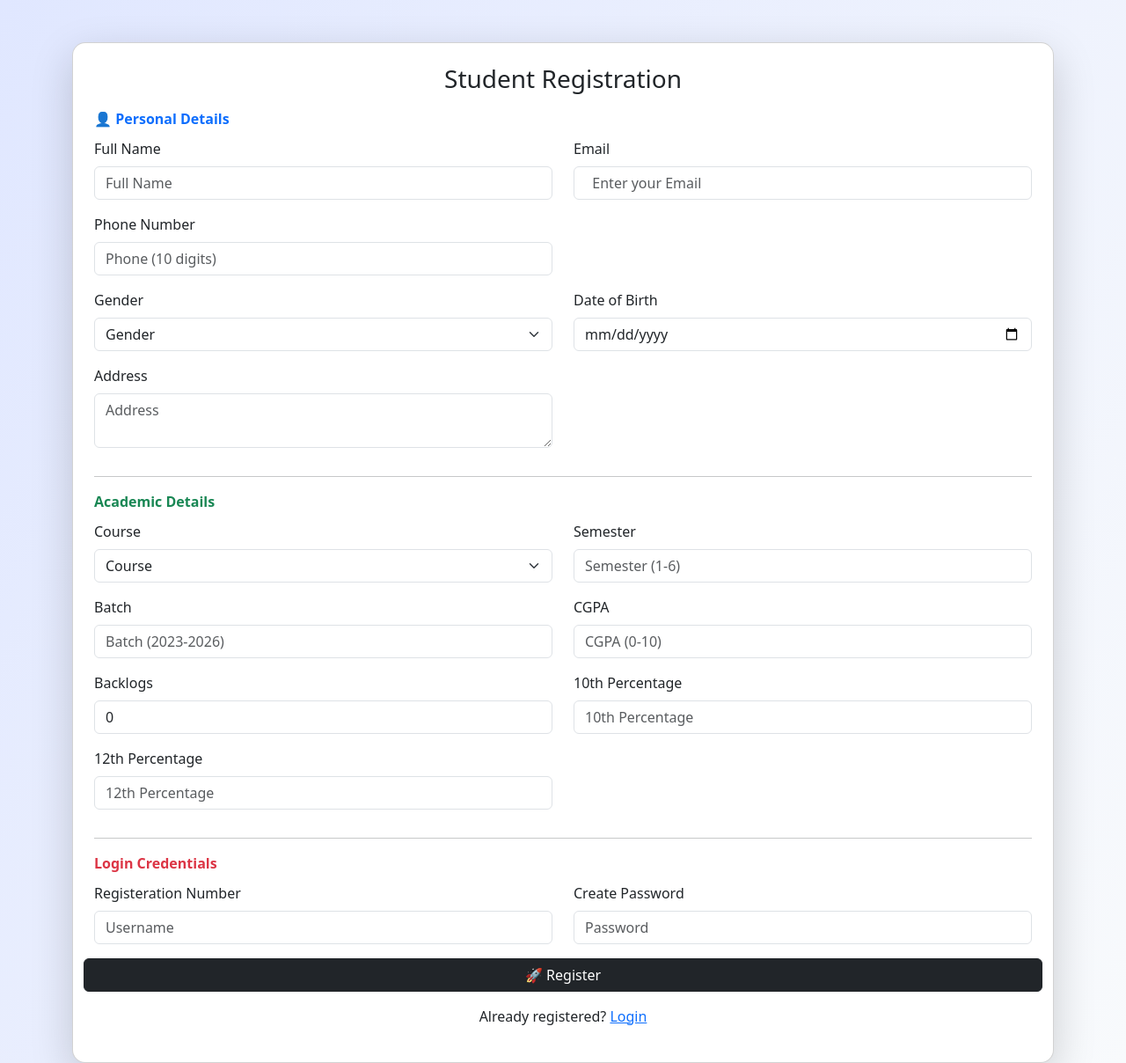
After one commit to Sultana-F/NovaSphere, a Flask app: page /register in a window 1280 px wide. The commit adds this page. Shown: the whole page at 88% size. Run offline with Flask 3, Linux system fonts and the light colour scheme.

Commit message:
the student registration page

```diff
--- a/placement/app.py
+++ b/placement/app.py
@@ -11,7 +11,7 @@ load_dotenv()
 from logicemail import  mail,send_email
 import os
 from datetime import datetime, timezone, timedelta
-
+import re
 
 
 
@@ -60,7 +60,7 @@ ROLE_DASHBOARD = {
 # ─── Routes ─────────────────────────────────────────────────────────────────
 
 @app.route('/')
-def index():
+def home():
     from flask_jwt_extended import decode_token
     token = request.cookies.get('access_token_cookie')
     user = None
@@ -76,6 +76,10 @@ def index():
 @app.route('/user')
 def loginpage():
     return render_template('login.html')
+
+@app.route('/register')
+def register():
+    return render_template('studentReg.html')
 
 
 
@@ -248,10 +252,92 @@ def reset_password(token):
     return render_template('reset_password.html', token=token)
 # Note: The reset_password.html template should include a form that submits the new password to the same URL (including the token).
 
+#student registration
+@app.route('/register/student', methods=['POST'])
+def register_student():
+    name= request.form.get('name', '').strip()
+    email = request.form.get('email', '').strip()
+    phone=request.form.get('phone', '').strip()
+    regno=request.form.get('regno','').strip()
+    department=request.form.get('department','').strip()
+    sem=request.form.get('sem','').strip()
+    gender=request.form.get('gender','').strip()
+    dob=request.form.get('dob','').strip()
+    batch=request.form.get('batch','').strip()
+    cgpa=request.form.get('cgpa','').strip()
+    backlogs=request.form.get('backlogs','').strip()
+    address=request.form.get('address','').strip()
+    tenth_percent=request.form.get('tenth_percent','').strip()
+    twelfth_percent=request.form.get('twelfth_percent','').strip()
+    password = request.form.get('password', '').strip() # Get password from form input
+
+
+    #validate registration number format  using regex where U is fixed, 16 is year of admission, NB is department code, 23 is batch year, S or C is fixed and 0120 is unique number
+    regno_pattern = r'^U\d{2}NB\d{2}[SC]\d{4}$'
+    if not re.fullmatch(regno_pattern, regno):
+        flash('Invalid registration number format. Please follow the format: U16NB23S0120', 'danger')
+        return redirect(url_for('register'))
+
+    #validate phone number format
+    phone_pattern = r'^\d{10}$'
+    if not re.fullmatch(phone_pattern, phone):
+        flash('Invalid phone number format. Please enter a 10-digit phone number.', 'danger')
+        return redirect(url_for('register'))
+
+    try:
+        # 1. First create the User record for authentication
+        if User.query.filter_by(email=email).first():
+            flash('Email already registered.', 'danger')
+            return redirect(url_for('register'))
+
+        new_user = User(
+            full_name=name,
+            email=email,
+            password=bcrypt.generate_password_hash(password).decode('utf-8'),
+            role='student',
+            phone=phone
+        )
+        db.session.add(new_user)
+        db.session.flush() # Flush to generate new_user.id for the foreign key
+
+        # 2. Create the Student record linked to the new user
+        new_student = Student(
+            student_id=new_user.id, # Foreign key to User
+            name=name,
+            email=email,
+            phone=phone,
+            regno=regno,
+            department=department,
+            sem=int(sem),
+            gender=gender,
+            dob=datetime.strptime(dob, '%Y-%m-%d').date() if dob else None,
+            batch=batch,
+            cgpa=float(cgpa) if cgpa else 0.0,
+            backlogs=int(backlogs) if backlogs else 0,
+            address=address,
+            tenth_percent=float(tenth_percent) if tenth_percent else None,
+            twelfth_percent=float(twelfth_percent) if twelfth_percent else None
+        )
+        db.session.add(new_student)
+        db.session.commit()
+
+        flash('Registration successful! Please login.', 'success')
+        return redirect(url_for('loginpage'))
+
+    except Exception as e:
+        db.session.rollback()
+        flash(f'Error creating student record: {e}', 'danger')
+        return redirect(url_for('register'))
+
+
+
+
+
+
 # ─── Logout ──────────────────────────────────────────────────────────────────
 @app.route('/logout')
 def logout():
-    response = redirect(url_for('index'))
+    response = redirect(url_for('home'))
     unset_jwt_cookies(response)
     return response
 
@@ -271,7 +357,29 @@ def student_dashboard():
     claims  = get_jwt()
     regno   = claims.get('regno')
     student = Student.query.filter_by(regno=regno).first()
-    return render_template('student_dashboard.html', student=student)
+
+    # Stats for overview cards
+    stats = {
+        'total_applied': 0,
+        'shortlisted': 0,
+        'interviews': 0,
+        'rejected': 0
+    }
+
+    # Default empty lists for template sections
+    applications = []
+    jobs = []
+    deadlines = []
+    skills = []
+
+    return render_template('student_dashboard.html',
+                         student=student,
+                         stats=stats,
+                         applications=applications,
+                         jobs=jobs,
+                         deadlines=deadlines,
+                         skills=skills)
+
 
 
 @app.route('/hod_dashboard')
--- a/placement/seed.py
+++ b/placement/seed.py
@@ -145,7 +145,7 @@ def seed_data(reset=False):
 
                 # Create Student Profile
                 student_profile = Student(
-                    user_id=new_user.id,
+                    student_id=new_user.id,
                     name=s_data['full_name'],
                     email=s_data['email'],
                     phone=s_data['phone'],
--- a/placement/static/home.css
+++ b/placement/static/home.css
@@ -659,3 +659,9 @@ a {
         justify-content: center;
     }
 }
+.about-img {
+    width: 50px;
+    height: auto;
+    border-radius: 24px;
+    box-shadow: 0 20px 50px rgba(10, 25, 80, 0.25);
+}
--- /dev/null
+++ b/placement/templates/studentReg.html
@@ -0,0 +1,183 @@
+<!DOCTYPE html>
+<html lang="en">
+
+<head>
+    <meta charset="UTF-8">
+    <title>UG Registration</title>
+
+    <link href="https://cdn.jsdelivr.net/npm/bootstrap@5.3.0/dist/css/bootstrap.min.css" rel="stylesheet">
+
+    <style>
+        body {
+            background: linear-gradient(120deg, #e0e7ff, #f8fafc);
+        }
+
+        .card {
+            border-radius: 15px;
+        }
+
+        .section-title {
+            font-weight: 600;
+            margin-bottom: 10px;
+        }
+    </style>
+
+</head>
+
+<body>
+
+    <div class="container mt-5">
+        <div class="card shadow-lg p-4">
+
+            <h3 class="text-center mb-3">Student Registration</h3>
+
+            <!-- FLASH MESSAGES -->
+            {% with messages = get_flashed_messages(with_categories=true) %}
+            {% if messages %}
+            {% for category, msg in messages %}
+            <div class="alert alert-{{category}}">{{ msg }}</div>
+            {% endfor %}
+            {% endif %}
+            {% endwith %}
+
+            <form method="POST" action="{{url_for('register_student')}}">
+
+                <!-- 👤 PERSONAL DETAILS -->
+                <div class="section-title text-primary">👤 Personal Details</div>
+
+                <div class="row">
+                    <div class="col-md-6 mb-3">
+                        <label for="name" class="form-label">Full Name</label>
+                        <input type="text" name="name" class="form-control" placeholder="Full Name" required>
+                    </div>
+
+                    <div class="col-md-6 mb-3">
+                        <label for="email" class="form-label"> Email</label>
+
+                        <input type="email" name="email" class="form-control" placeholder="  Enter your Email" required>
+                    </div>
+                </div>
+
+                <div class="row">
+                    <div class="col-md-6 mb-3">
+                        <label for="phone" class="form-label">Phone Number</label>
+                        <input type="tel" name="phone" pattern="[0-9]{10}" class="form-control"
+                            placeholder="Phone (10 digits)" required>
+                    </div>
+                </div>
+
+                <div class="row">
+                    <div class="col-md-6 mb-3">
+                        <label for="gender" class="form-label">Gender</label>
+
+                        <select name="gender" class="form-select">
+                            <option value="">Gender</option>
+                            <option>Male</option>
+                            <option>Female</option>
+                            <option>Other</option>
+                        </select>
+                    </div>
+
+                    <div class="col-md-6 mb-3">
+                        <label for="dob" class="form-label">Date of Birth</label>
+
+                        <input type="date" name="dob" class="form-control" required>
+                    </div>
+                    <div class="col-md-6 mb-3">
+                        <label for="address" class="form-label">Address</label>
+                        <textarea name="address" class="form-control" rows="2" placeholder="Address"></textarea>
+                    </div>
+
+                </div>
+
+                <hr>
+
+                <!--  ACADEMIC DETAILS -->
+                <div class="section-title text-success">Academic Details</div>
+
+                <div class="row">
+                    <div class="col-md-6 mb-3">
+                        <label for="department" class="form-label">Course</label>
+
+                        <select name="department" class="form-select" required>
+                            <option value="">Course</option>
+                            <option>BCA</option>
+                            <option>BCOM</option>
+                            <option>BBA</option>
+                            <option>BSC</option>
+                        </select>
+                    </div>
+
+                    <div class="col-md-6 mb-3">
+                        <label for="sem" class="form-label">Semester</label>
+                        <input type="number" name="sem" min="1" max="6" class="form-control"
+                            placeholder="Semester (1-6)" required>
+                    </div>
+                </div>
+
+                <div class="row">
+                    <div class="col-md-6 mb-3">
+                        <label for="batch" class="form-label">Batch</label>
+                        <input type="text" name="batch" pattern="\d{4}-\d{4}" class="form-control"
+                            placeholder="Batch (2023-2026)" required>
+                    </div>
+
+                    <div class="col-md-6 mb-3">
+                        <label for="cgpa" class="form-label">CGPA</label>
+                        <input type="number" step="0.01" min="0" max="10" name="cgpa" class="form-control"
+                            placeholder="CGPA (0-10)">
+                    </div>
+                </div>
+
+                <div class="row">
+                    <div class="col-md-6 mb-3">
+                        <label for="backlogs" class="form-label">Backlogs</label>
+                        <input type="number" min="0" name="backlogs" value="0" class="form-control"
+                            placeholder="Backlogs">
+                    </div>
+
+                    <div class="col-md-6 mb-3">
+                        <label for="tenth_percent" class="form-label">10th Percentage</label>
+                        <input type="number" step="0.01" min="0" max="100" name="tenth_percent" class="form-control"
+                            placeholder="10th Percentage">
+                    </div>
+                </div>
+
+                <div class="row">
+                    <div class="col-md-6 mb-3">
+                        <label for="twelfth_percent" class="form-label">12th Percentage</label>
+
+                        <input type="number" step="0.01" min="0" max="100" name="twelfth_percent" class="form-control"
+                            placeholder="12th Percentage">
+                    </div>
+                </div>
+
+                <hr>
+<!--login credential section-->
+                <div class="section-title text-danger">Login Credentials</div>
+                <div class="row">
+                    <div class="col-md-6 mb-3">
+                        <label for="username" class="form-label">Registeration Number</label>
+                        <input type="text" name="regno" class="form-control" placeholder="Username" required>
+                    </div>
+
+                    <div class="col-md-6 mb-3">
+                        <label for="password" class="form-label"> Create Password</label>
+                        <input type="password" name="password" class="form-control" placeholder="Password" required>
+                    </div>
+
+                <button type="submit" class="btn btn-dark w-100">
+                    🚀 Register
+                </button>
+
+                <p class="text-center mt-3">
+                    Already registered? <a href="#login">Login</a>
+                </p>
+
+            </form>
+        </div>
+    </div>
+
+</body>
+
+</html>
```
Also changed, not shown: placement/models.py (+28 -6 lines), placement/static/about.png (added).
